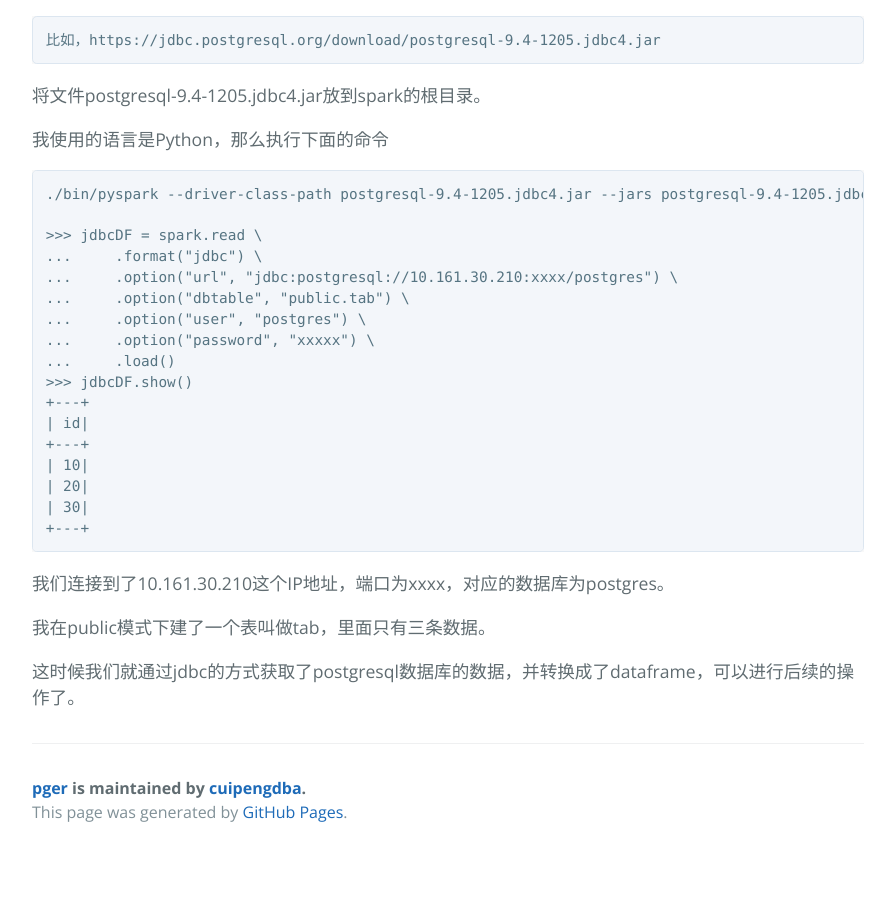
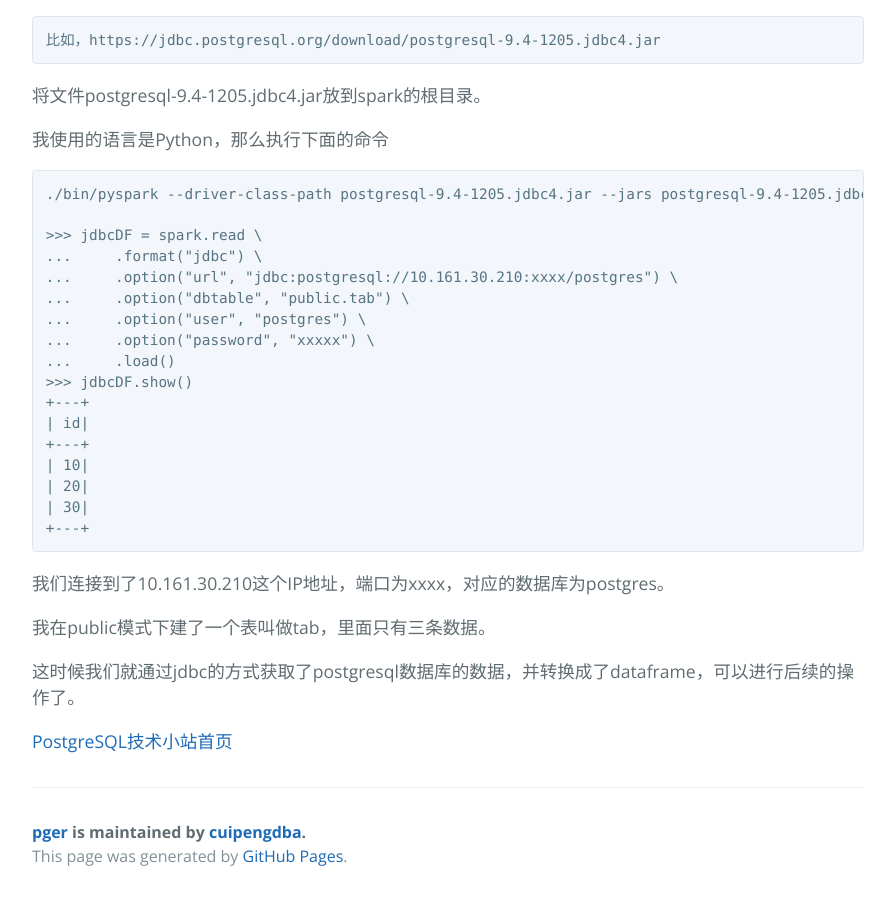
Before and after one commit to cuipengdba/pger, a Jekyll site: the page built from tree/202102/20210223_01.md, in a window 1280 px wide and 900 px high, scrolled down 864 px. Shown: the whole window, without its empty margins (192-1087 px from the left). Built offline with Jekyll 4.4.1, drawn with Linux system fonts in a browser that asks for light colours; our own code applies the rules of GitHub Pages for plain Markdown files; before the commit the page ends 1720 px from its top, so only the background shows below that.

Commit message:
Update 20210223_01.md

```diff
--- a/tree/202102/20210223_01.md
+++ b/tree/202102/20210223_01.md
@@ -48,4 +48,6 @@ locate jdbc |grep postgres
 
 我在public模式下建了一个表叫做tab，里面只有三条数据。
 
-这时候我们就通过jdbc的方式获取了postgresql数据库的数据，并转换成了dataframe，可以进行后续的操作了。
+这时候我们就通过jdbc的方式获取了postgresql数据库的数据，并转换成了dataframe，可以进行后续的操作了。<br/>
+
+[PostgreSQL技术小站首页](https://github.com/cuipengdba/pger/blob/main/README.md)
```
